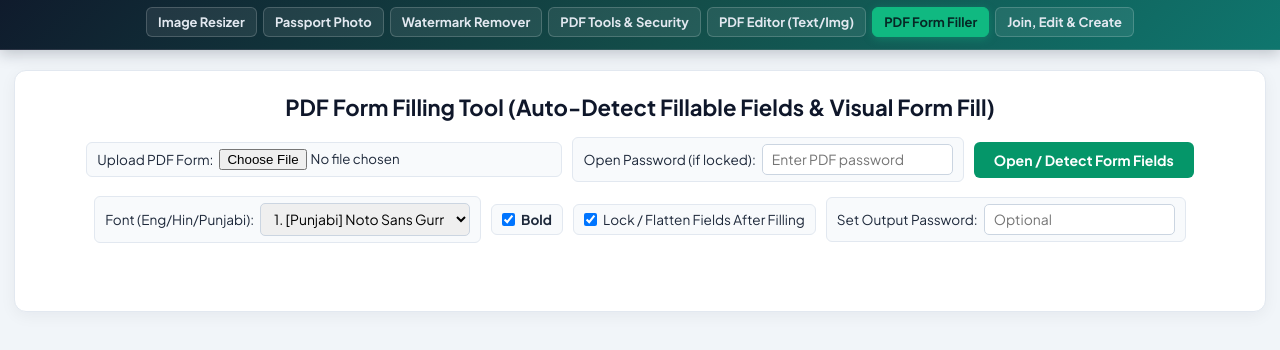
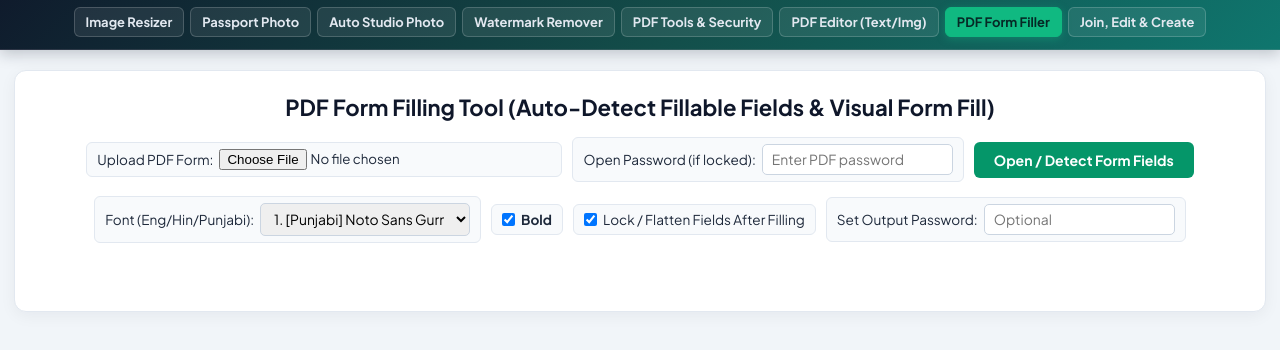
Before and after one commit to harman44491-maker/mahadev-image-pdf-tools, a plain HTML site: page pdf-form.html in a window 1280 px wide. Shown: the part 56-406 px from the top of the page. Drawn offline with Linux system fonts and the light colour scheme; a web font is replaced by a local one.

Commit message:
Add Auto Studio Photo to navigation

```diff
--- a/pdf-form.html
+++ b/pdf-form.html
@@ -24,6 +24,7 @@
       <nav class="menu">
         <a href="index.html" class="menu-btn">Image Resizer</a>
         <a href="passport.html" class="menu-btn">Passport Photo</a>
+        <a href="studio-photo.html" class="menu-btn">Auto Studio Photo</a>
         <a href="watermark.html" class="menu-btn">Watermark Remover</a>
         <a href="pdf-tools.html" class="menu-btn">PDF Tools & Security</a>
         <a href="pdf-editor.html" class="menu-btn">PDF Editor (Text/Img)</a>
```
